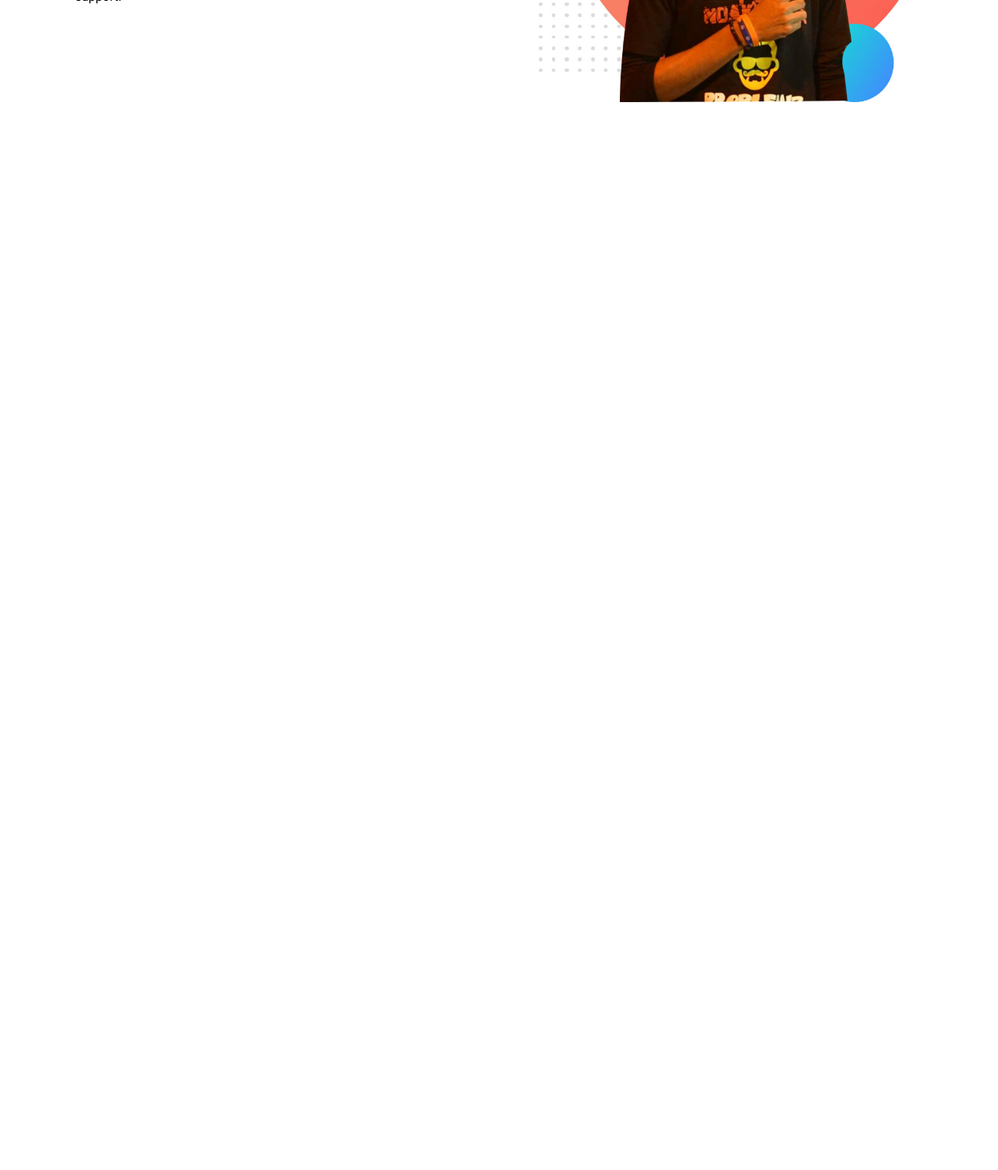
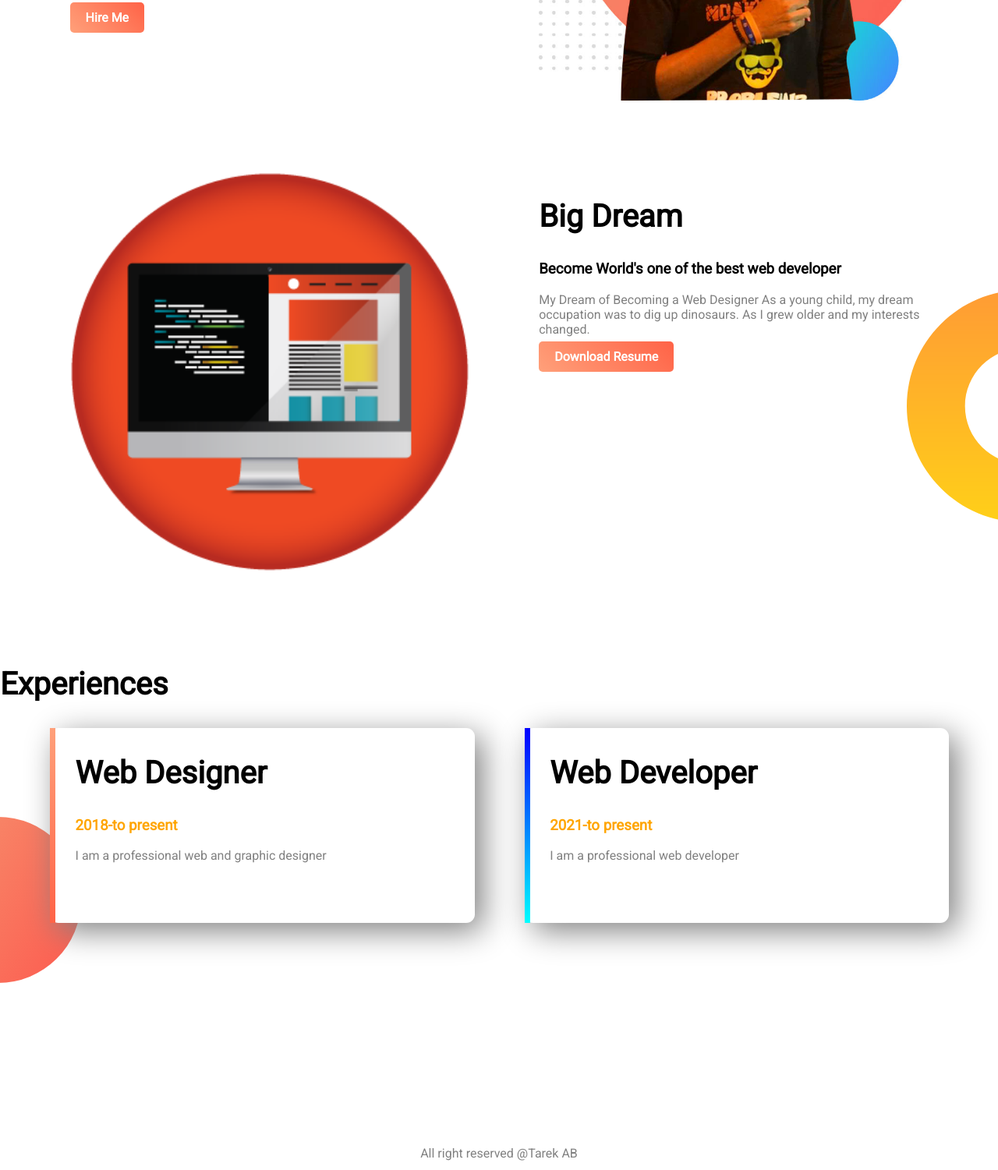
Before and after one commit to tarekbhuiyan88/Portfolio, a plain HTML site: page index.html in a window 1280 px wide. Shown: the part 379-1880 px from the top of the page at 78% size. Before the commit the page ends 800 px from the top, so only its background shows below. Drawn offline with Linux system fonts and the light colour scheme.

Commit message:
portfolio

```diff
--- a/index.html
+++ b/index.html
@@ -10,12 +10,14 @@
 </head>
 <body>
 
-<section>
+<section class="top-banner">
     <div class="half-width">
         <h1> Welcome to </h1>
-        <h1> <span class="name-highlight">Tarek's</span> World</h1>
+        <h1> <span class="orange-highlight">Tarek's</span> World</h1>
         <h3> World-Class Professional Web Developer</h3>
         <p> Hello, I'm a professional Web Designer, CMS, and sales funnel expert. I develop Website in a CMS named WordPress. My goal is to provide you with the BEST possible quality of WordPress, Shopify & Clickfunnels. My priority to satisfy my clients with quality work & friendly customer support.</p>
+
+        <a class="link-button" target="_blank" href="https://www.linkedin.com/in/tarek-ab-88a478155/"> Hire Me</a>
 
     </div>
     <div class="half-width">
@@ -24,5 +26,40 @@
 
 </section>
 
+
+<section class="dream-area">
+    <div class="half-width">
+        <img src="images/profile2.jpg" alt="">
+    </div>
+
+    <div class="half-width">
+        <h2> Big Dream</h2>
+        <h3> Become World's one of the best web developer </h3>
+        <p> My Dream of Becoming a Web Designer As a young child, my dream occupation was to dig up dinosaurs. As I grew older and my interests changed.
+        </p>
+
+        <a class="link-button" target="_blank" href="https://www.fiverr.com/users/tarekbhuiyan88"> Download Resume</a>
+    </div>
+</section>
+
+<section class="experience-area">
+    <h2> Experiences</h2>
+    <div id="web-designer" class="half-width single-experience">
+        <h2> Web Designer </h2>
+        <h3 class="orange-highlight"> 2018-to present</h3>
+        <p> I am a professional web and graphic designer</p>
+    </div>
+
+    <div id="web-developer" class="half-width single-experience">
+        <h2> Web Developer </h2>
+        <h3 class="orange-highlight"> 2021-to present</h3>
+        <p> I am a professional web developer</p>
+    </div>
+</section>
+
+<footer>
+    <p>All right reserved @Tarek AB</p>
+</footer>
+
 </body>
 </html>
--- a/style.css
+++ b/style.css
@@ -1,8 +1,9 @@
 body{font-family: 'Roboto', sans-serif;
+    margin: 0%;
 }
 h1 {font-size: 50px;}
 
-.name-highlight {color: orange;}
+.orange-highlight {color: orange;}
 
 .half-width {
 width: 40% ;
@@ -14,3 +15,64 @@ padding-left: 2%;
 .half-width img {
     width: 100%;
 }
+
+.top-banner {
+    background-image: url(images/top-banner.png) ;
+    background-repeat: no-repeat;
+
+}
+
+section {
+    height: 500px;
+    padding-bottom: 100px;
+}
+
+.link-button {
+    text-decoration:none;
+    background-image:linear-gradient(45deg, lightsalmon, tomato);
+    padding: 10px 20px;
+    border-radius: 5px;
+    color: white;
+    font-weight: 700
+    ;
+}
+
+h2 {font-size: 40px;}
+
+P {color: grey;}
+
+.dream-area {
+    background-image: url(images/dream-bg.png);
+    background-repeat: no-repeat;
+    background-position: right;
+}
+
+.single-experience{
+    box-shadow: 10px 10px 40px gray ;
+    border-radius: 11px;
+    height: 50%;
+    background-color: white;
+}
+
+.experience-area {
+    background-image: url(images/exp-bg.png);
+    background-repeat: no-repeat;
+    background-position: left;
+}
+
+#web-designer{
+    border-left: 7px solid;
+    border-image: linear-gradient(180deg, lightsalmon, tomato) ;
+    border-image-slice: 1;
+}
+
+#web-developer{
+    border-left: 7px solid;
+    border-image: linear-gradient(180deg, blue, cyan) ;
+    border-image-slice: 1;
+}
+
+footer p {
+    text-align: center;
+    font-size: 14;
+}
```
Also changed, not shown: Images/index.html (deleted, +0 -11 lines), Images/profile2.jpg (added).
